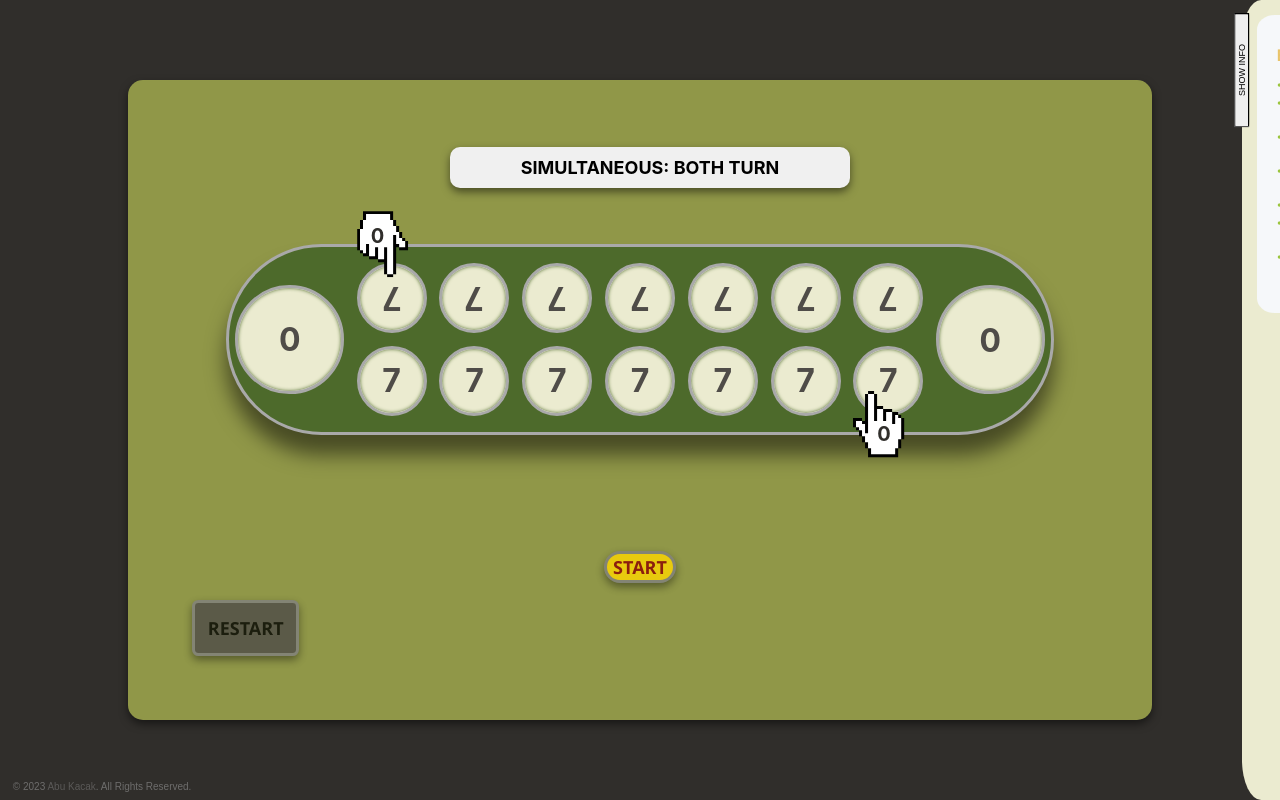
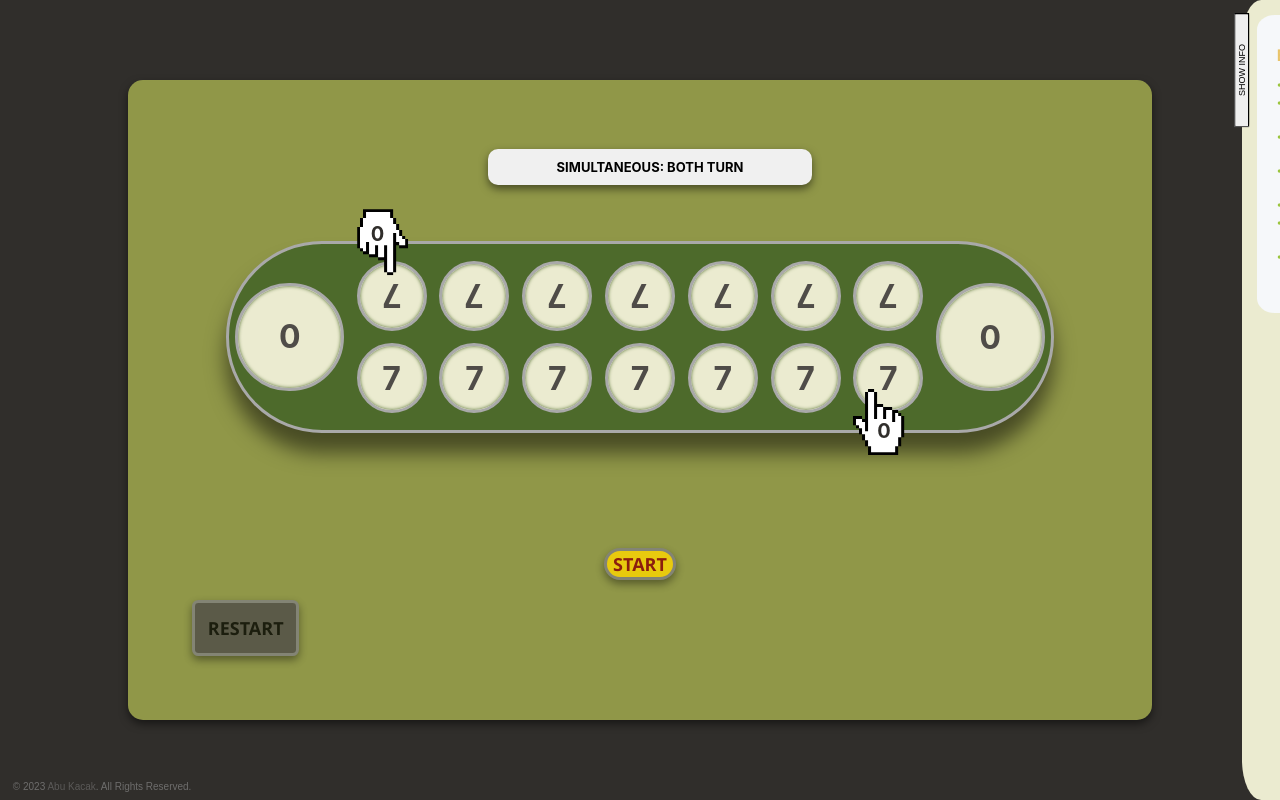
Before and after one commit to ubAI6689/congkak-react, a React (Create React App) app: page / in a window 1280 px wide. Built offline with nearby package versions, Linux system fonts and the light colour scheme.

Commit message:
Adjust current turn font

```diff
--- a/src/components/CongkakBoard.css
+++ b/src/components/CongkakBoard.css
@@ -38,7 +38,7 @@ body {
 .game-area .game-info {
   /* top: 0; */
   margin-bottom: 7vh;
-  width: 50%;
+  width: 40%;
   /* margin-bottom: 20px; */
 }
 
@@ -52,7 +52,7 @@ body {
   text-align: center;
 
   font-weight: 400;
-  font-size: large;
+  font-size: small;
 }
 
 .button-group {
```
